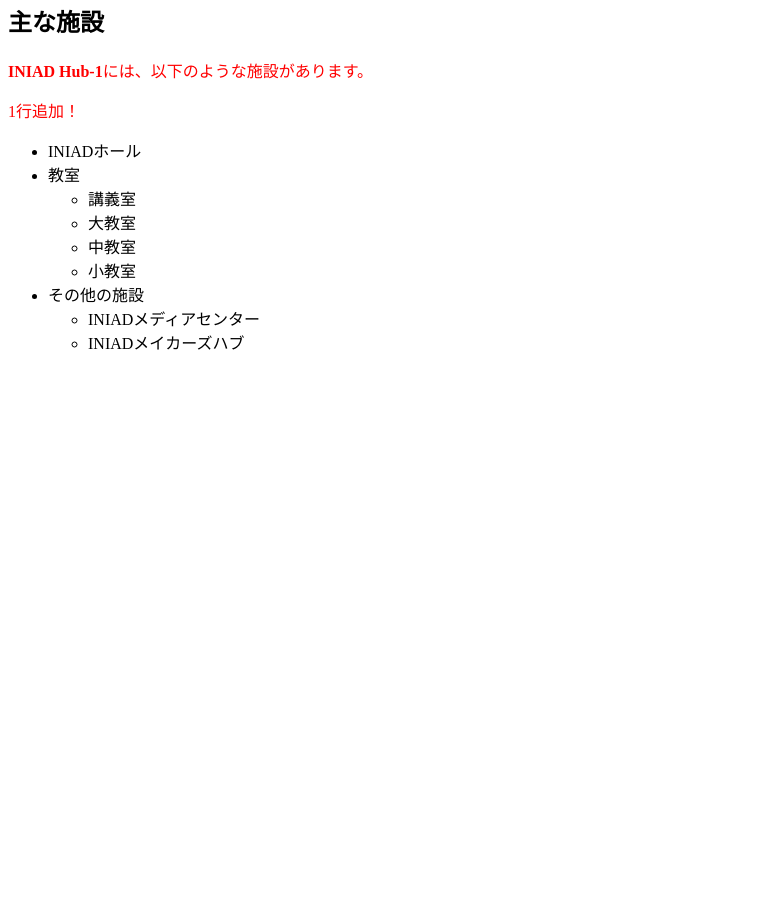
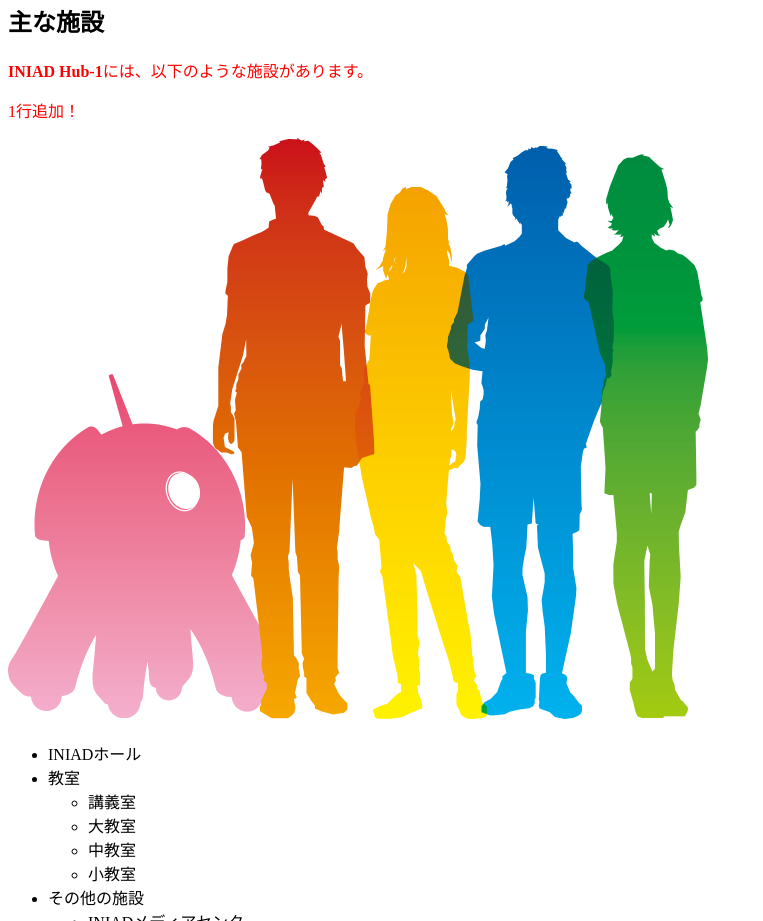
Before and after one commit to masa0228/html-test, a plain HTML site: page index.html in a window 1280 px wide. Shown: the part 505-1426 px from the top of the page, without its empty margins (0-763 px from the left). Before the commit the page ends 875 px from the top, so only its background shows below. Drawn offline with Linux system fonts and the light colour scheme.

Commit message:
画像の追加

```diff
--- a/index.html
+++ b/index.html
@@ -13,6 +13,7 @@
     <h2>主な施設</h2>
     <p><strong>INIAD Hub-1</strong>には、以下のような施設があります。</p>
     <p>1行追加！</p>
+    <img src="iniadcollab.png" alt="[チーム開発のイメージ]">
     <ul>
       <li>INIADホール</li>
       <li>教室
```
Also changed, not shown: iniadcollab.png (added).
